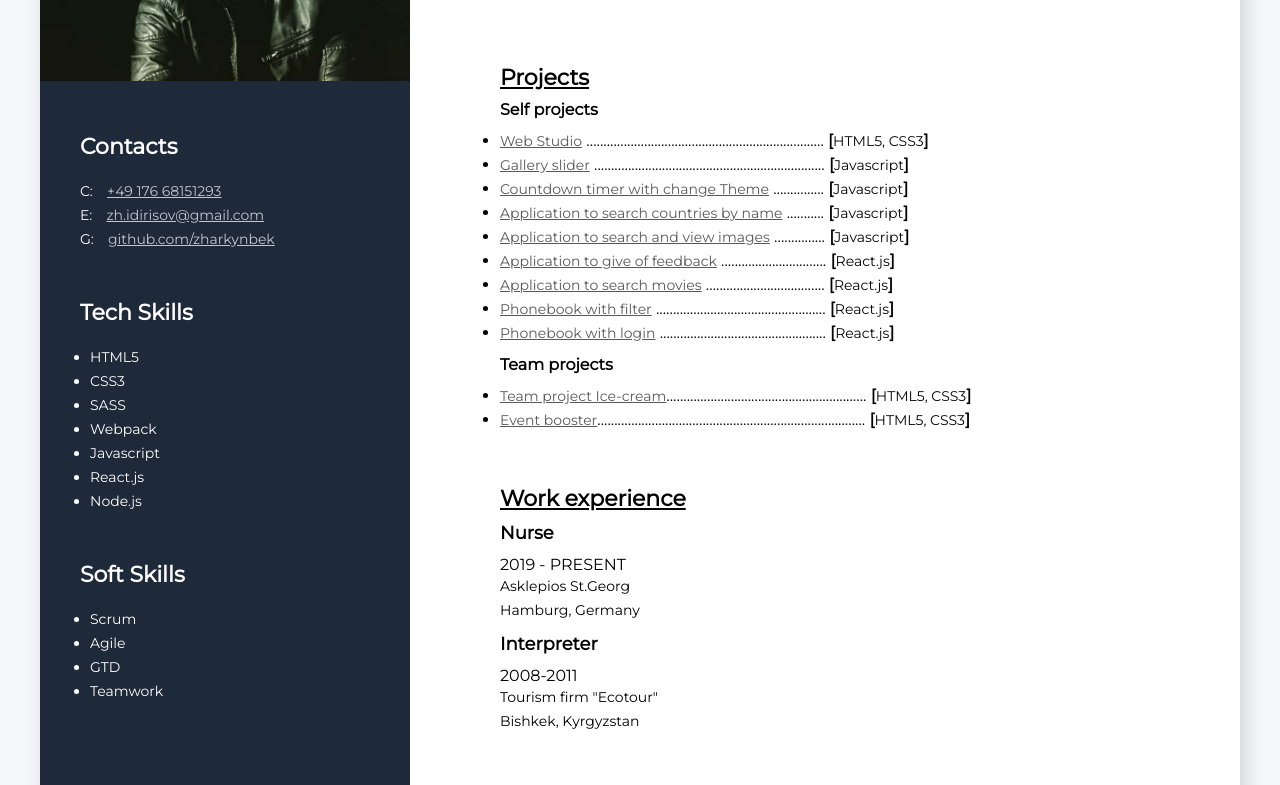
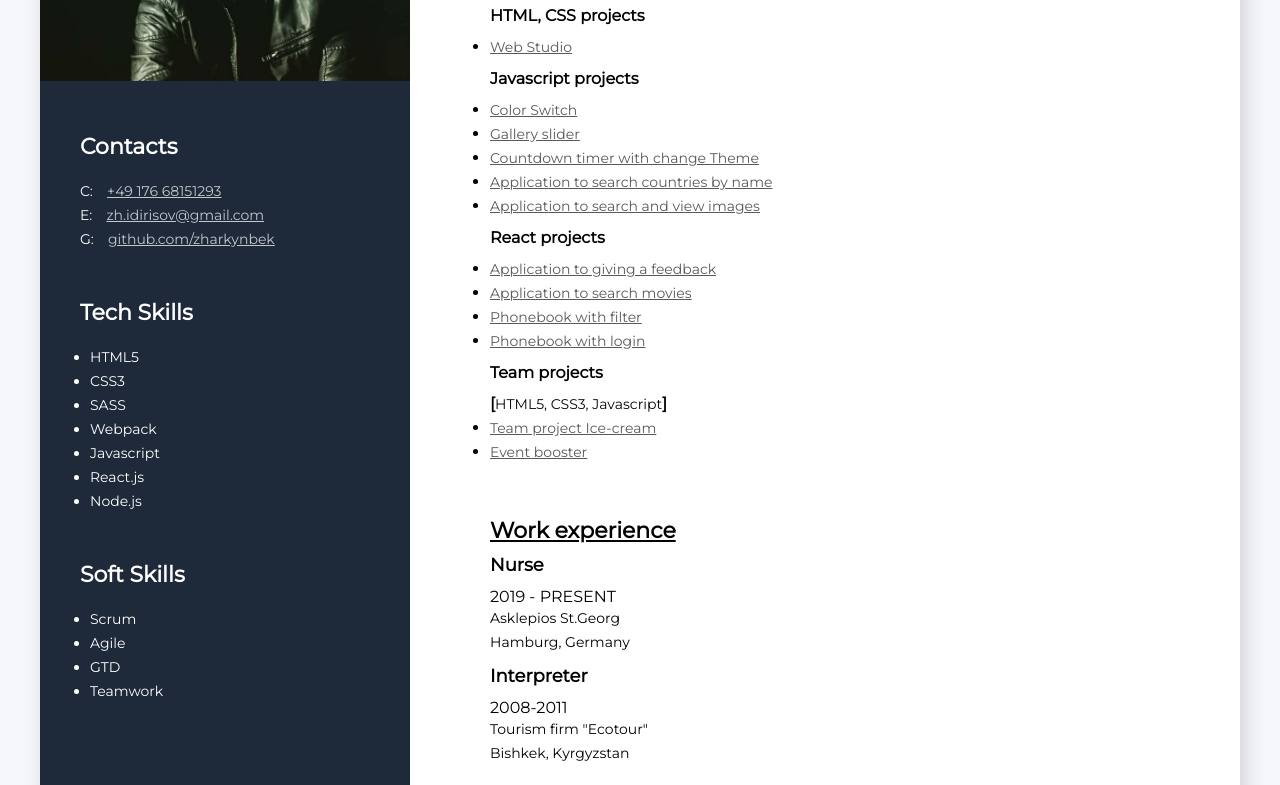
Before and after one commit to Zharkynbek/resume, a plain HTML site: page index.html in a window 1280 px wide. Shown: the part 287-1072 px from the top of the page. Drawn offline with Linux system fonts and the light colour scheme.

Commit message:
little change of designe

```diff
--- a/css/style.css
+++ b/css/style.css
@@ -28,10 +28,10 @@ body {
 }
 
 .about-me-container {
-  padding-left: 90px;
-  padding-right: 90px;
-  padding-top: 110px;
-  padding-bottom: 110px;
+  padding-left: 80px;
+  padding-right: 80px;
+  padding-top: 80px;
+  padding-bottom: 80px;
 }
 
 .contacts-container {
@@ -113,9 +113,9 @@ body {
 }
 
 .name {
-  font-size: 45px;
+  font-size: 35px;
   font-weight: 700;
-  line-height: 89px;
+  line-height: 50px;
 }
 
 .description {
@@ -126,7 +126,7 @@ body {
 }
 
 .info-container {
-  margin-bottom: 65px;
+  margin-bottom: 40px;
 }
 
 .about-me-title {
@@ -179,3 +179,9 @@ body {
   font-weight: 400;
   line-height: 24px;
 }
+
+.skills {
+  display: block;
+  margin-top: 10px;
+  margin-bottom: 10px;
+}
--- a/index.html
+++ b/index.html
@@ -82,7 +82,8 @@
 
         <div class="project-container">
           <h3 class="about-me-title">Projects</h3>
-          <h4 class="project-names">Self projects</h4>
+          <h4 class="project-names">HTML, CSS projects</h4>
+
           <ul>
             <li>
               <a
@@ -91,12 +92,14 @@
                 href="https://zharkynbek.github.io/goit-markup-hw-08/"
                 >Web Studio</a
               >
-              <span
-                >......................................................................</span
-              >
-              <span
-                ><b>[</b><span class="tech-name">HTML5, CSS3</span
-                ><b>]</b></span
+            </li>
+            <h4 class="project-names">Javascript projects</h4>
+            <li>
+              <a
+                class="project-link"
+                target="_blank"
+                href="https://zharkynbek.github.io/goit-js-hw-11-color-switch/"
+                >Color Switch</a
               >
             </li>
             <li>
@@ -106,13 +109,6 @@
                 href="https://zharkynbek.github.io/goit-js-hw-08-gallery/"
                 >Gallery slider</a
               >
-              <span
-                >....................................................................</span
-              >
-
-              <span
-                ><b>[</b><span class="tech-name">Javascript</span><b>]</b></span
-              >
             </li>
             <li>
               <a
@@ -120,11 +116,6 @@
                 target="_blank"
                 href="https://zharkynbek.github.io/goit-js-hw-11-timer/"
                 >Countdown timer with change Theme</a
-              >
-              <span>...............</span>
-
-              <span
-                ><b>[</b><span class="tech-name">Javascript</span><b>]</b></span
               >
             </li>
             <li>
@@ -134,11 +125,6 @@
                 href="https://zharkynbek.github.io/goit-js-hw-12-countries/"
                 >Application to search countries by name</a
               >
-              <span>...........</span>
-
-              <span
-                ><b>[</b><span class="tech-name">Javascript</span><b>]</b></span
-              >
             </li>
             <li>
               <a
@@ -147,23 +133,14 @@
                 href="https://zharkynbek.github.io/goit-js-hw-13-image-finder/"
                 >Application to search and view images</a
               >
-              <span>...............</span>
-
-              <span
-                ><b>[</b><span class="tech-name">Javascript</span><b>]</b></span
-              >
             </li>
+            <h4 class="project-names">React projects</h4>
             <li>
               <a
                 class="project-link"
                 target="_blank"
                 href="https://zharkynbek.github.io/goit-react-hw-02-feedback/"
-                >Application to give of feedback</a
-              >
-              <span>...............................</span>
-
-              <span
-                ><b>[</b><span class="tech-name">React.js</span><b>]</b></span
+                >Application to giving a feedback</a
               >
             </li>
             <li>
@@ -173,11 +150,6 @@
                 href="https://zharkynbek-movies.netlify.app/"
                 >Application to search movies</a
               >
-              <span>...................................</span>
-
-              <span
-                ><b>[</b><span class="tech-name">React.js</span><b>]</b></span
-              >
             </li>
             <li>
               <a
@@ -185,11 +157,6 @@
                 target="_blank"
                 href="https://zhak-phonebook.netlify.app/"
                 >Phonebook with filter</a
-              >
-              <span>..................................................</span>
-
-              <span
-                ><b>[</b><span class="tech-name">React.js</span><b>]</b></span
               >
             </li>
             <li>
@@ -199,14 +166,13 @@
                 href="https://phone-hw09.netlify.app/"
                 >Phonebook with login</a
               >
-              <span>.................................................</span>
-
-              <span
-                ><b>[</b><span class="tech-name">React.js</span><b>]</b></span
-              >
             </li>
           </ul>
           <h4 class="project-names">Team projects</h4>
+          <span
+            ><b>[</b><span class="tech-name">HTML5, CSS3, Javascript</span
+            ><b>]</b></span
+          >
           <ul>
             <li>
               <a
@@ -214,12 +180,6 @@
                 target="_blank"
                 href="https://sergey-proskurnin.github.io/team-project-ice-cream/"
                 >Team project Ice-cream</a
-              ><span
-                >...........................................................</span
-              >
-              <span
-                ><b>[</b><span class="tech-name">HTML5, CSS3</span
-                ><b>]</b></span
               >
             </li>
             <li>
@@ -228,12 +188,6 @@
                 target="_blank"
                 href="https://sergey-proskurnin.github.io/team-project-event-booster/"
                 >Event booster</a
-              ><span
-                >...............................................................................</span
-              >
-              <span
-                ><b>[</b><span class="tech-name">HTML5, CSS3</span
-                ><b>]</b></span
               >
             </li>
           </ul>
```
